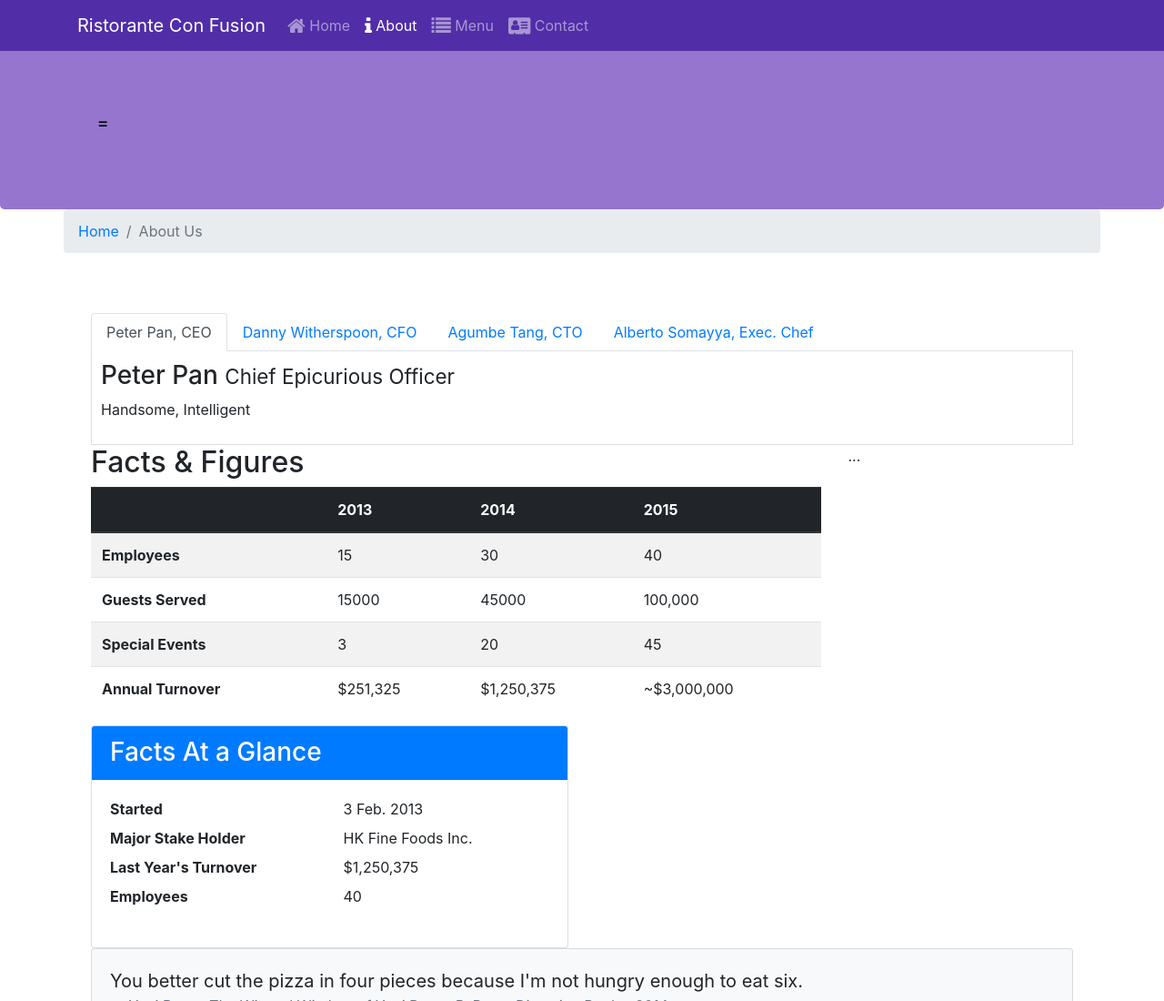
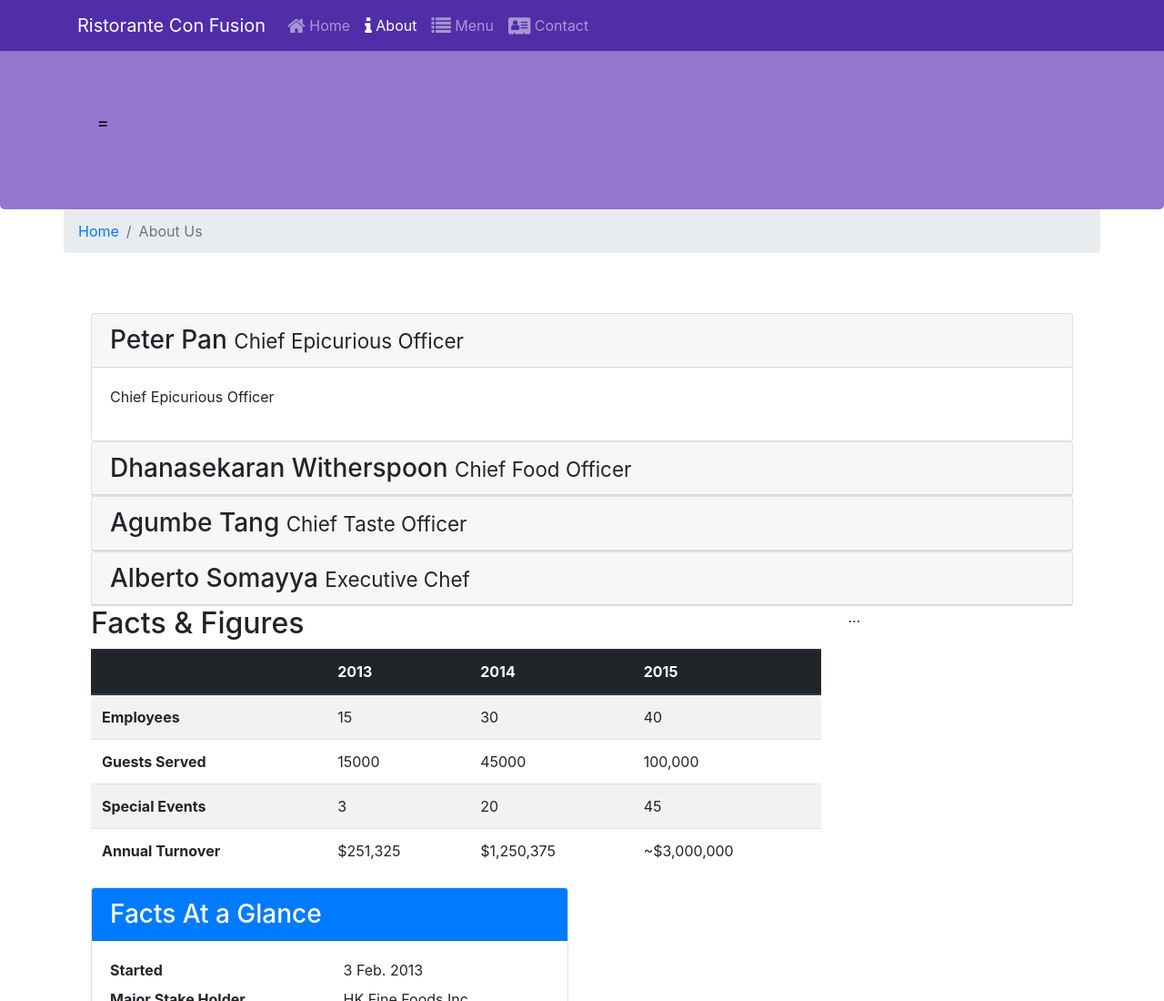
Before and after one commit to DE160490/FER201m, a website: page Lesson 1/aboutus.html in a window 1280 px wide. Shown: the top 1100 px of the page at 91% size. Drawn offline with nearby package versions, Linux system fonts and the light colour scheme.

Commit message:
Accordion

```diff
--- a/Lesson 1/aboutus.html
+++ b/Lesson 1/aboutus.html
@@ -55,7 +55,8 @@
                 </ol>
             </div>
             <div class="row row-content">
-                <div class="col-12">
+                <!--  -->
+                <!-- <div class="col-12">
                     <ul class="nav nav-tabs">
                         <li class="nav-item">
                           <a class="nav-link active" href="#peter"
@@ -92,6 +93,67 @@
                             <p> Handsome </p>
                         </div>
                     </div>
+                </div> -->
+                <!--  -->
+                <div class="col-12">
+                    <div id="accordion">
+                        <div class="card">
+                            <div class="card-header" role="tab" id="peterhead">
+                            <h3 class="mb-0">
+                                <a data-toggle="collapse" data-target="#peter">
+                                Peter Pan <small>Chief Epicurious Officer</small>
+                                </a>
+                            </h3>
+                            </div>
+                            <div class="collapse show" id="peter" data-parent="#accordion">
+                                <div class="card-body">
+                                    <p class="d-none d-sm-block">Chief Epicurious Officer</p>
+                                </div>
+                            </div>
+                        </div>
+                        <div class="card">
+                            <div class="card-header" role="tab" id="dannyhead">
+                                <h3 class="mb-0">
+                                    <a class="collapsed" data-toggle="collapse" data-target="#danny">
+                                        Dhanasekaran Witherspoon <small>Chief Food Officer</small>
+                                    </a>
+                                </h3>
+                            </div>
+                            <div class="collapse" id="danny" data-parent="#accordion">
+                                <div class="card-body">
+                                    <p class="d-none d-sm-block">Chief Food Officer</em></p>
+                                </div>
+                            </div>
+                        </div>
+                        <div class="card">
+                            <div class="card-header" role="tab" id="agumbehead">
+                                <h3 class="mb-0">
+                                    <a class="collapsed" data-toggle="collapse" data-target="#agumbe">
+                                    Agumbe Tang <small>Chief Taste Officer</small>
+                                    </a>
+                                </h3>
+                            </div>
+                            <div class="collapse" id="agumbe" data-parent="#accordion">
+                                <div class="card-body">
+                                    <p class="d-none d-sm-block">Chief Taste Officer</p>
+                                </div>
+                            </div>
+                        </div>
+                        <div class="card">
+                            <div class="card-header" role="tab" id="albertohead">
+                                <h3 class="mb-0">
+                                    <a class="collapsed" data-toggle="collapse" data-target="#alberto">
+                                        Alberto Somayya <small>Executive Chef</small>
+                                    </a>
+                                </h3>
+                            </div>
+                            <div class="collapse" id="alberto" data-parent="#accordion">
+                                <div class="card-body">
+                                    <p class="d-none d-sm-block">Executive Chef</em></p>
+                                </div>
+                            </div>
+                        </div>
+                	</div>
                 </div>
                 <div class="col-12 col-sm-9">
                     <h2>Facts &amp; Figures</h2>
```
